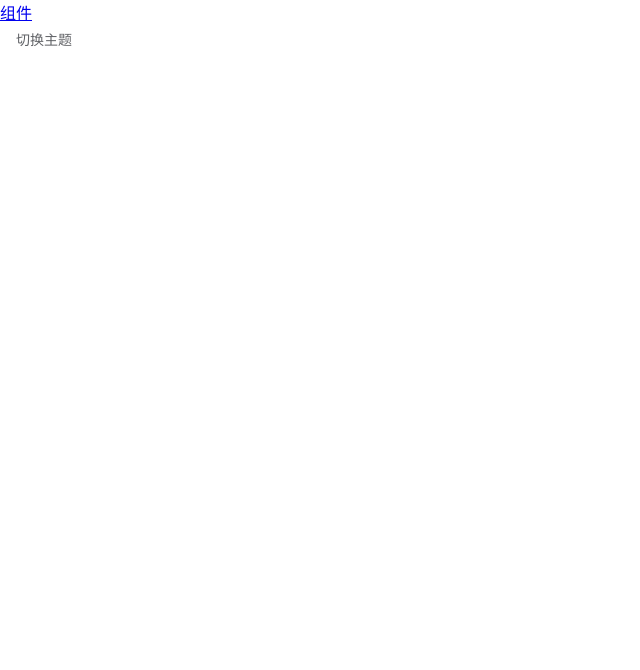
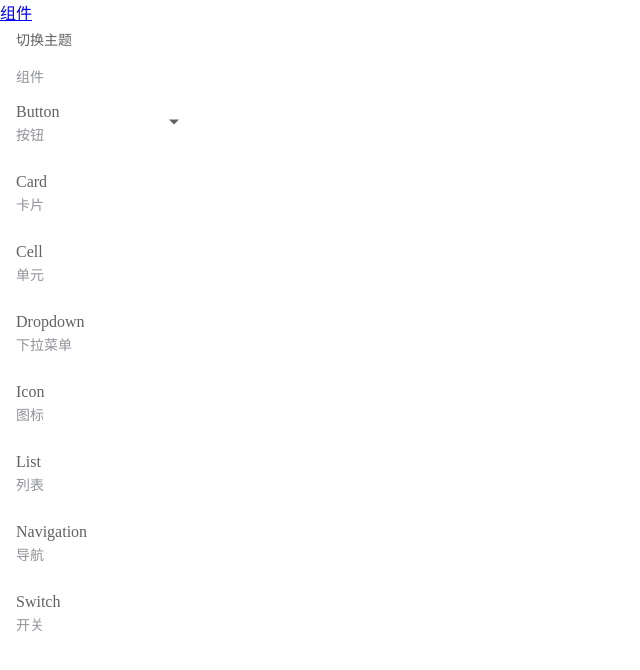
Before and after one commit to ljw1412/manzhai-ui, a Vue app: page /#/component/card in a window 1280 px wide. Before the commit this address led to /#/component/dropdown. Shown: the top 670 px of the page, without its empty margins (0-640 px from the left). Built offline with nearby package versions, Linux system fonts and the light colour scheme.

Commit message:
优化导航组件

```diff
--- /dev/null
+++ b/example/views/Component/components/Sidebar.vue
@@ -0,0 +1,40 @@
+<template>
+  <div id="sidebar">
+    <mz-navigation :data="data"
+      round='mini'></mz-navigation>
+  </div>
+</template>
+
+<script lang="ts">
+import { Component, Vue } from 'vue-property-decorator'
+
+@Component
+export default class Sidebar extends Vue {
+  data = [
+    {
+      group: '组件',
+      children: [
+        {
+          label: 'Button',
+          text: '按钮',
+          children: [{ label: '子1' }]
+        },
+        { label: 'Card', text: '卡片' },
+        { label: 'Cell', text: '单元' },
+        { label: 'Dropdown', text: '下拉菜单' },
+        { label: 'Icon', text: '图标' },
+        { label: 'List', text: '列表' },
+        { label: 'Navigation', text: '导航' },
+        { label: 'Switch', text: '开关' }
+      ]
+    }
+  ]
+}
+</script>
+
+<style lang="scss">
+#sidebar {
+  width: 200px;
+  box-sizing: border-box;
+}
+</style>
--- a/example/views/Component/index.vue
+++ b/example/views/Component/index.vue
@@ -33,15 +33,22 @@
     <mz-button disabled
       :outlined="outlined"
       ripple>禁用按钮</mz-button> -->
-
-    <router-view></router-view>
+    <sidebar></sidebar>
+    <div>
+      <router-view></router-view>
+    </div>
   </div>
 </template>
 
 <script lang="ts">
 import { Component, Vue } from 'vue-property-decorator'
+import Sidebar from './components/Sidebar.vue'
 
-@Component
+@Component({
+  components: {
+    Sidebar
+  }
+})
 export default class PageComponent extends Vue {
   colorTypeList = ['', 'primary', 'success', 'warning', 'danger', 'info']
 
--- a/packages/List/List.vue
+++ b/packages/List/List.vue
@@ -27,9 +27,9 @@ export default class MzList extends Vue {
 
   selectItem(vm: ListItem) {
     this.itemList.forEach(item => {
-      item.active = false
+      item.mActive = false
     })
-    vm.active = true
+    vm.mActive = true
   }
 
   setValue(value: any, data: any, vm: ListItem) {
@@ -44,7 +44,7 @@ export default class MzList extends Vue {
     if (vm instanceof ListItem) {
       this.itemList.push(vm)
       if (vm.value === this.value) {
-        vm.active = true
+        vm.mActive = true
       }
     }
   }
--- a/packages/List/ListItem.vue
+++ b/packages/List/ListItem.vue
@@ -2,8 +2,10 @@
   <div v-ripple="!itemDisabled && ripple"
     class="mz-list-item"
     :class="itemClasses"
+    :style="itemStyles"
     @click="onClick">
-    <div class="mz-list-item__prefix">
+    <div v-if="$slots.prefix"
+      class="mz-list-item__prefix">
       <slot name="prefix"></slot>
     </div>
     <div class="mz-list-item__content">
@@ -17,14 +19,15 @@
         </div>
       </slot>
     </div>
-    <div class="mz-list-item__suffix">
+    <div v-if="$slots.suffix"
+      class="mz-list-item__suffix">
       <slot name="suffix"></slot>
     </div>
   </div>
 </template>
 
 <script lang="ts">
-import { Component, Vue, Prop, Inject } from 'vue-property-decorator'
+import { Component, Vue, Prop, Inject, Watch } from 'vue-property-decorator'
 
 @Component
 export default class MzListItem extends Vue {
@@ -41,15 +44,19 @@ export default class MzListItem extends Vue {
   @Prop(Boolean)
   readonly disabled!: boolean
   @Prop(Boolean)
+  readonly active?: boolean
+  @Prop(Boolean)
   readonly link!: boolean
+  @Prop(Boolean)
+  readonly notAllowSelected!: boolean
   @Prop([Boolean, String])
-  readonly round!: boolean | String
+  readonly round!: boolean | 'left' | 'right' | 'mini'
   @Prop([Boolean, Object])
   readonly ripple!: boolean | object
   @Prop(String)
   readonly size!: string
 
-  active = false
+  mActive = false
 
   get itemDisabled() {
     if (this.mzList && this.mzList.disabled) return true
@@ -61,11 +68,24 @@ export default class MzListItem extends Vue {
     return this.size
   }
 
+  get gutter() {
+    if (this.mzList && this.mzList.gutter) return this.mzList.gutter
+    return undefined
+  }
+
+  get itemActive() {
+    return this.active || this.mActive
+  }
+
+  get itemStyles() {
+    return { marginTop: this.gutter }
+  }
+
   get itemClasses() {
     const classes = []
     if (
       typeof this.round === 'string' &&
-      ['left', 'right'].includes(this.round)
+      ['left', 'right', 'mini'].includes(this.round)
     ) {
       classes.push(`mz-list-item--${this.round}-round`)
     }
@@ -76,17 +96,22 @@ export default class MzListItem extends Vue {
       classes,
       {
         'mz-list-item--disabled': this.itemDisabled,
-        'mz-list-item--active': this.active,
+        'mz-list-item--active': this.itemActive,
         'mz-list-item--link': this.link || this.ripple,
         'mz-list-item--round': typeof this.round === 'boolean' && this.round
       }
     ]
   }
 
+  @Watch('active', { immediate: true })
+  onActiveChange(active: boolean) {
+    this.mActive = !!active
+  }
+
   onClick() {
     if (this.itemDisabled) return
     this.$emit('click', this.value, this.data)
-    if (this.mzList) {
+    if (this.mzList && !this.notAllowSelected) {
       this.mzList.setValue(this.value, this.data, this)
     }
   }
@@ -110,9 +135,12 @@ export default class MzListItem extends Vue {
 
 .mz-list-item {
   position: relative;
+  display: flex;
   padding: 0 16px;
   color: getColor(text-regular);
+  fill: getColor(text-regular);
   &__content {
+    flex-grow: 1;
     position: relative;
     padding: 12px 0;
     z-index: 50;
@@ -125,7 +153,14 @@ export default class MzListItem extends Vue {
   &__text {
     font-size: 14px;
     color: getColor(text-secondary);
+    fill: getColor(text-secondary);
     margin-top: 3px;
+  }
+
+  &__prefix,
+  &__suffix {
+    flex-shrink: 0;
+    margin: auto;
   }
 
   &--link {
@@ -134,7 +169,7 @@ export default class MzListItem extends Vue {
   }
 
   @each $type, $radius in ('', 100px), ('left-', 100px 0 0 100px),
-    ('right-', 0 100px 100px 0)
+    ('right-', 0 100px 100px 0), ('mini-', 5px)
   {
     &--#{$type}round {
       overflow: hidden;
@@ -152,6 +187,7 @@ export default class MzListItem extends Vue {
       &__text {
         font-weight: bold;
         color: getColor(text-placeholder);
+        fill: getColor(text-placeholder);
       }
       &:not(.mz-list-item--active) {
         @include before-background-disabled;
@@ -162,6 +198,7 @@ export default class MzListItem extends Vue {
   &--active.mz-list-item--link {
     @include before-background-active;
     color: getVar(mz-list-item, font-color, active);
+    fill: getVar(mz-list-item, font-color, active);
   }
 
   &--large {
--- a/packages/List/ListItemGroup.vue
+++ b/packages/List/ListItemGroup.vue
@@ -2,6 +2,8 @@
 import { Component, Vue, Prop, Inject } from 'vue-property-decorator'
 import { CreateElement } from 'vue'
 import MzListItem from './ListItem.vue'
+import MzIcon from '../Icon/index'
+
 @Component({
   components: {
     MzListItem
@@ -12,22 +14,48 @@ export default class MzListItemGroup extends Vue {
   readonly mzList!: any
   @Prop()
   readonly value!: any
-  @Prop()
+  @Prop(String)
   readonly label!: string
+  @Prop(String)
+  readonly text!: string
+  @Prop([Boolean, String])
+  readonly round!: boolean | 'left' | 'right' | 'mini'
+  @Prop([Boolean, Object])
+  readonly ripple!: boolean | object
+  @Prop({ type: Boolean, default: true })
+  readonly notAllowSelected!: boolean
+  @Prop(Boolean)
+  readonly hasActiveStyle!: boolean
 
   isOpen = false
 
+  get arrowRotate() {
+    return this.isOpen ? '180deg' : '0'
+  }
+
   render(h: CreateElement) {
-    const listItemProps = { props: this.$props }
+    const listItemProps = {
+      props: {
+        link: true,
+        active: this.hasActiveStyle && this.isOpen,
+        ...this.$props
+      },
+      on: {
+        click: () => {
+          this.isOpen = !this.isOpen
+        }
+      }
+    }
+
     return (
       <div class="mz-list-item-group">
-        <mz-list-item
-          link
-          {...listItemProps}
-          on-click={() => {
-            this.isOpen = !this.isOpen
-          }}
-        ></mz-list-item>
+        <mz-list-item {...listItemProps}>
+          <mz-icon
+            slot="suffix"
+            name="md-arrow-dropdown"
+            style={{ transform: `rotate(${this.arrowRotate})` }}
+          ></mz-icon>
+        </mz-list-item>
         {this.$slots.default && (
           <div v-show={this.isOpen} class="mz-list-item-group__children">
             {this.$slots.default}
--- a/packages/Navigation/Navigation.vue
+++ b/packages/Navigation/Navigation.vue
@@ -5,18 +5,17 @@ import { CreateElement } from 'vue'
 import { RawLocation } from 'vue-router'
 import { typeOf } from '../../src/utils/assist'
 
+let tempValue = 0
+
 interface NavigationItem {
+  value: any
+  group?: string
   icon?: string
   label?: string
-  value: any
+  text?: string
   route?: RawLocation
   isCollapsed?: boolean
   children?: NavigationItem[]
-}
-
-interface NavigationGroup {
-  label?: string
-  list: NavigationItem[]
 }
 
 @Component({
@@ -24,39 +23,50 @@ interface NavigationGroup {
 })
 export default class MzNavigation extends Vue {
   @Prop({ default: () => [] })
-  readonly data!: NavigationGroup | NavigationGroup[]
+  readonly data!: NavigationItem | NavigationItem[]
+  @Prop([Boolean, String])
+  readonly round!: boolean | 'left' | 'right' | 'mini'
+  @Prop([Boolean, Object])
+  readonly ripple!: boolean | object
 
   render(h: CreateElement) {
     if (!['object', 'array'].includes(typeOf(this.data)))
       throw new TypeError('请传入正确的导航栏格式!')
-    let data = this.data
-    if (typeOf(this.data) === 'object') data = [this.data as NavigationGroup]
 
-    const groups = this.renderGroup(data as NavigationGroup[])
+    const data = typeOf(this.data) === 'object' ? [this.data] : this.data
+
+    const navItems = this.renderItem(data as NavigationItem[])
 
     return (
       <div class="mz-navigation">
-        <mz-list>{groups}</mz-list>
+        <mz-list gutter="5px">{navItems}</mz-list>
       </div>
     )
   }
 
-  renderGroup(data: NavigationGroup[]) {
-    return data.map(item => {
-      const listItems = this.renderItem(item.list)
-      return <mz-list-group label={item.label}>{listItems}</mz-list-group>
-    })
-  }
-
   renderItem(data: NavigationItem[]): any {
     return data.map(item => {
+      if (!item.value) item.value = item.label
+      const baseProps = {
+        props: { ...item, round: this.round, link: true, ripple: this.ripple }
+      }
+
+      // 但凡有 group 字段的都认为是列表组模式
+      if (item.group) {
+        const groupItems = this.renderItem(item.children || [])
+        return <mz-list-group label={item.group}>{groupItems}</mz-list-group>
+      }
+
+      // 没有 group 有 children 的认为是列表元素组模式(即可展开组模式)
       if (item.children) {
         const childrenItem = this.renderItem(item.children)
         return (
-          <mz-list-item-group props={item}>{childrenItem}</mz-list-item-group>
+          <mz-list-item-group {...baseProps}>{childrenItem}</mz-list-item-group>
         )
       }
-      return <mz-list-item props={item} link></mz-list-item>
+
+      // 都没有的为普通列表元素
+      return <mz-list-item {...baseProps}></mz-list-item>
     })
   }
 }
```
